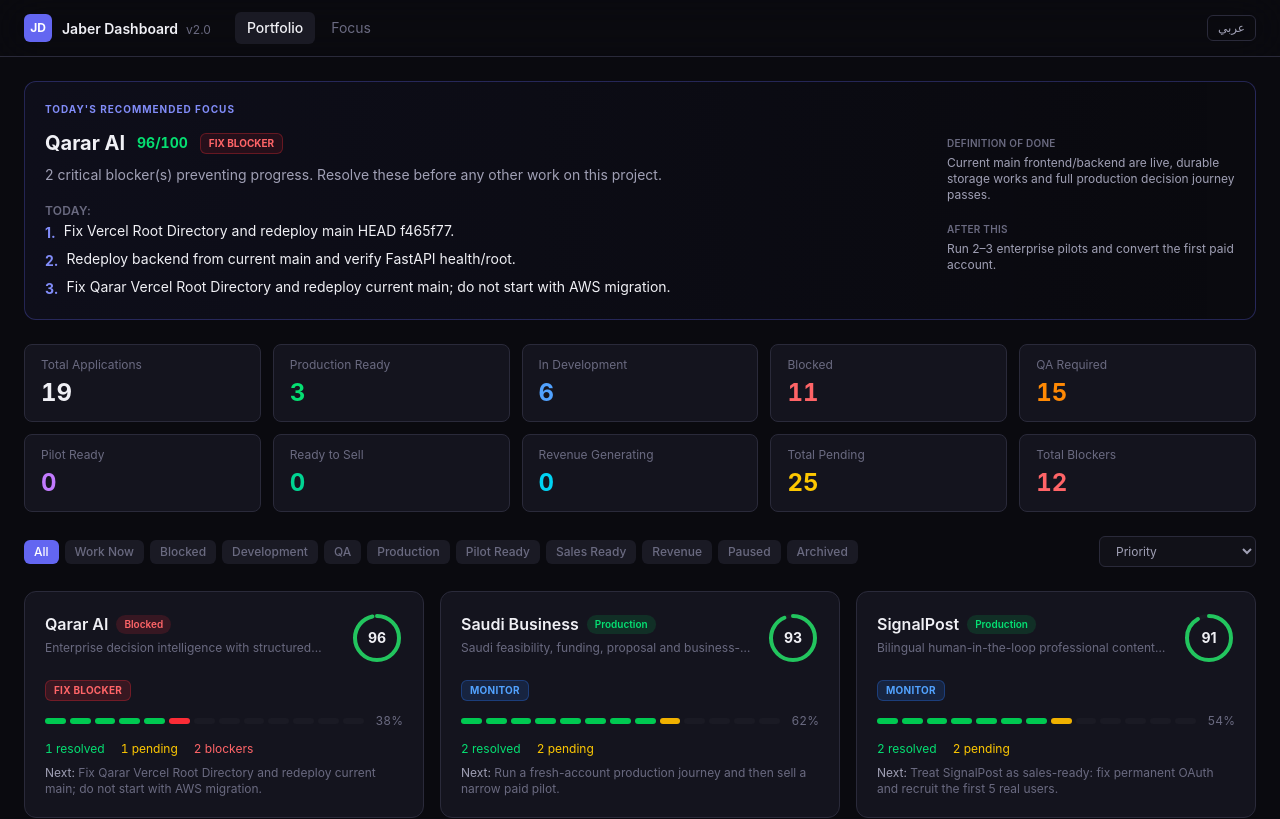
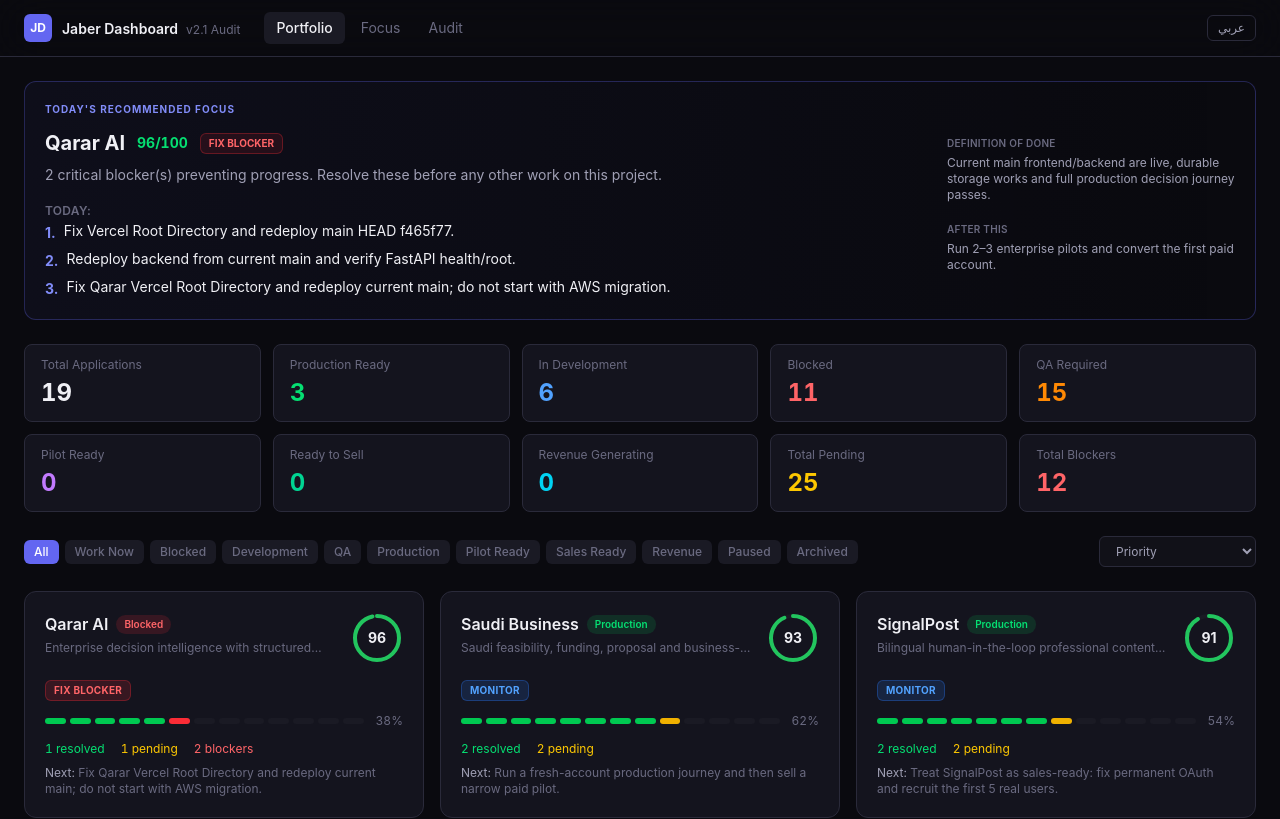
Before and after one commit to majaber1/majaber1, a Next.js app: page / in a window 1280 px wide. Shown: the top 819 px of the page. Built offline with nearby package versions, Linux system fonts and the light colour scheme.

Commit message:
audit: link portfolio cleanup view

```diff
--- a/src/components/Navigation.tsx
+++ b/src/components/Navigation.tsx
@@ -12,6 +12,7 @@
   const links = [
     { href: '/', label: t('nav.portfolio') },
     { href: '/focus', label: t('nav.focus') },
+    { href: '/audit', label: locale === 'ar' ? 'التدقيق' : 'Audit' },
   ];
 
   return (
@@ -27,7 +28,7 @@
                 <span className="text-sm font-semibold text-[var(--color-text-primary)]">
                   {t('app.title')}
                 </span>
-                <span className="ml-2 text-xs text-[var(--color-text-tertiary)]">v2.0</span>
+                <span className="ml-2 text-xs text-[var(--color-text-tertiary)]">v2.1 Audit</span>
               </div>
             </Link>
 
```
